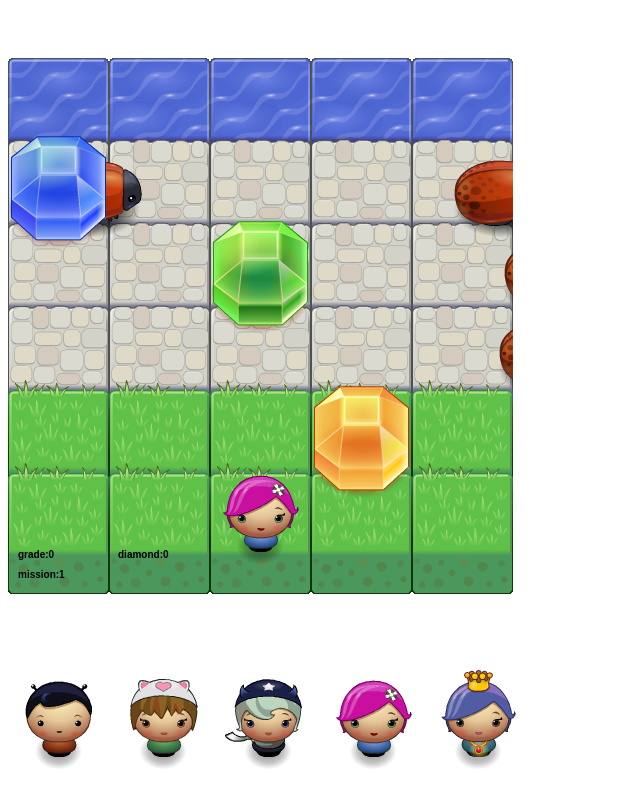
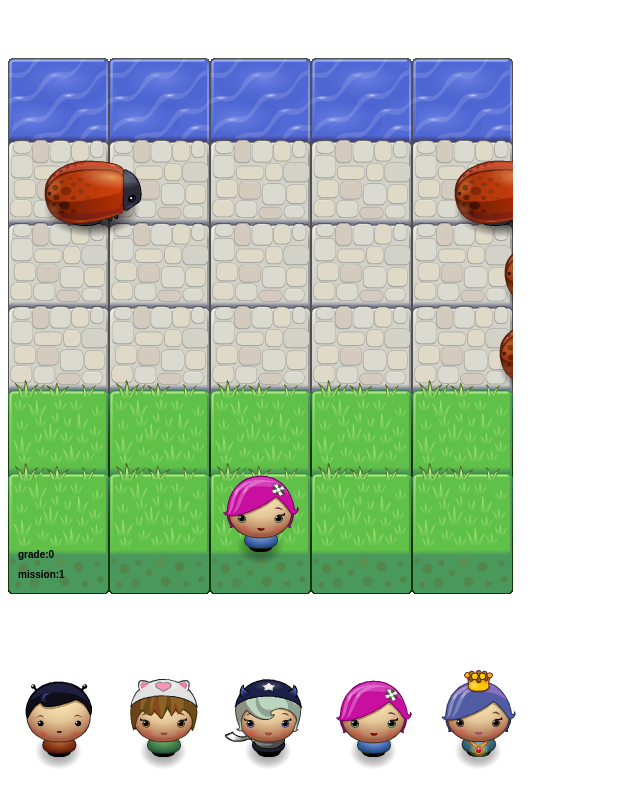
Before and after one commit to barbiewang/proj-01, a plain HTML site: page index.html in a window 1280 px wide. Shown: the whole page, without its empty margins (0-640 px from the left). Drawn offline with Linux system fonts and the light colour scheme.

Commit message:
delete some code those were commented out including the diamond's code

```diff
--- a/js/app.js
+++ b/js/app.js
@@ -92,7 +92,6 @@ Player.prototype.isWin = function () {
 var Score = function(){
     this.mi = 1;
     this.gr = 0;
-    this.di = 0;
 };
 
 Score.prototype.incMission = function () {
@@ -102,40 +101,16 @@ Score.prototype.incMission = function () {
 Score.prototype.incGrade = function () {
     this.gr = this.gr + 1;
 };
-Score.prototype .incDiamond = function(){
-    this.di = this.di + 1;
-};
 
 Score.prototype.reset = function () {
     this.gr = 0;
     this.mi = 1;
-    this.di = 0;
 };
 
 Score.prototype.render = function(){
     ctx.font = "bold 10px Arial";
     ctx.fillText("grade:" + this.gr, 10,550);
     ctx.fillText("mission:"+this.mi,10,570);
-    ctx.fillText("diamond:"+this.di,110,550);
-};
-
-var Diamond = function(){
-    this.gem = "images/Gem Blue.png";
-    this.gems = ["images/Gem Blue.png","images/Gem Green.png","images/Gem Orange.png"];
-    this.x = 0;
-    this.y = 0;
-
-};
-Diamond.prototype.chooseGem = function(ind){
-    this.gem = this.gems[ind % this.gems.length];
-};
-Diamond.prototype.render = function(){
-    ctx.drawImage(Resources.get(this.gem),this.x,this.y);
-};
-Diamond.prototype.isGet= function(){
-    allDiamonds.forEach(function(diamond){
-         return this.x === player.xsteps[xidx] && this.y === player.ysteps[yidx];
-        })
 };
 
 
@@ -172,25 +147,6 @@ player.changeStyle(3);
 
 var score = new Score();
 
-var allDiamonds = [];
-var diamond1 = new Diamond();
-diamond1.x = 0;
-diamond1.y = 70;
-diamond1.chooseGem(0);
-
-var diamond2 = new Diamond();
-diamond2.x = 202;
-diamond2.y = 155;
-diamond2.chooseGem(1);
-
-var diamond3 = new Diamond();
-diamond3.x = 303;
-diamond3.y = 320;
-diamond3.chooseGem(2);
-
-allDiamonds.push(diamond1);
-allDiamonds.push(diamond2);
-allDiamonds.push(diamond3);
 
 
 
--- a/js/engine.js
+++ b/js/engine.js
@@ -78,9 +78,6 @@ var Engine = (function(global) {
             }
         }
 
-       if(player.isWin() && allDiamonds.isGet()){
-            score.incDiamond();
-        }
     }
 
     function  checkCollisions() {
@@ -146,9 +143,6 @@ var Engine = (function(global) {
 
         player.render();
         score.render();
-        allDiamonds.forEach(function(diamond){
-            diamond.render();
-        })
     }
 
     /* 这个函数现在没干任何事，但是这会是一个好地方让你来处理游戏重置的逻辑。可能是一个
@@ -172,10 +166,7 @@ var Engine = (function(global) {
         'images/char-cat-girl.png',
         'images/char-horn-girl.png',
         'images/char-pink-girl.png',
-        'images/char-princess-girl.png',
-        'images/Gem Blue.png',
-        'images/Gem Green.png',
-        'images/Gem Orange.png'
+        'images/char-princess-girl.png'
     ]);
     Resources.onReady(init);
 
```
Also changed, not shown: index.html (+0 -12 lines).
